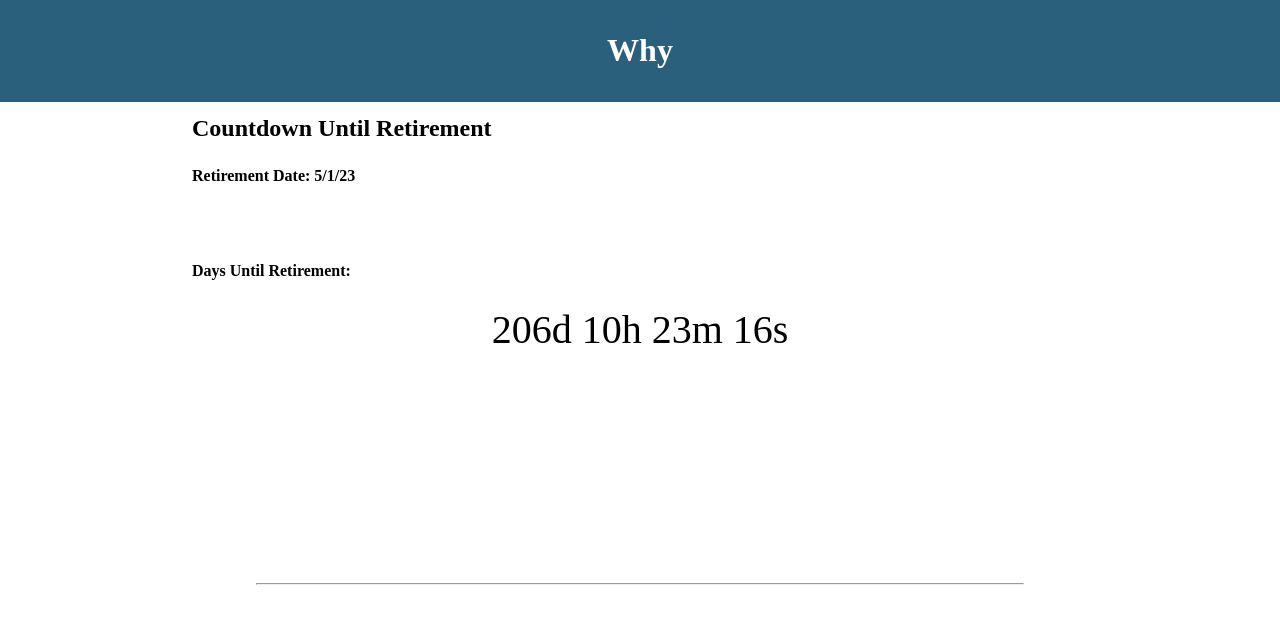
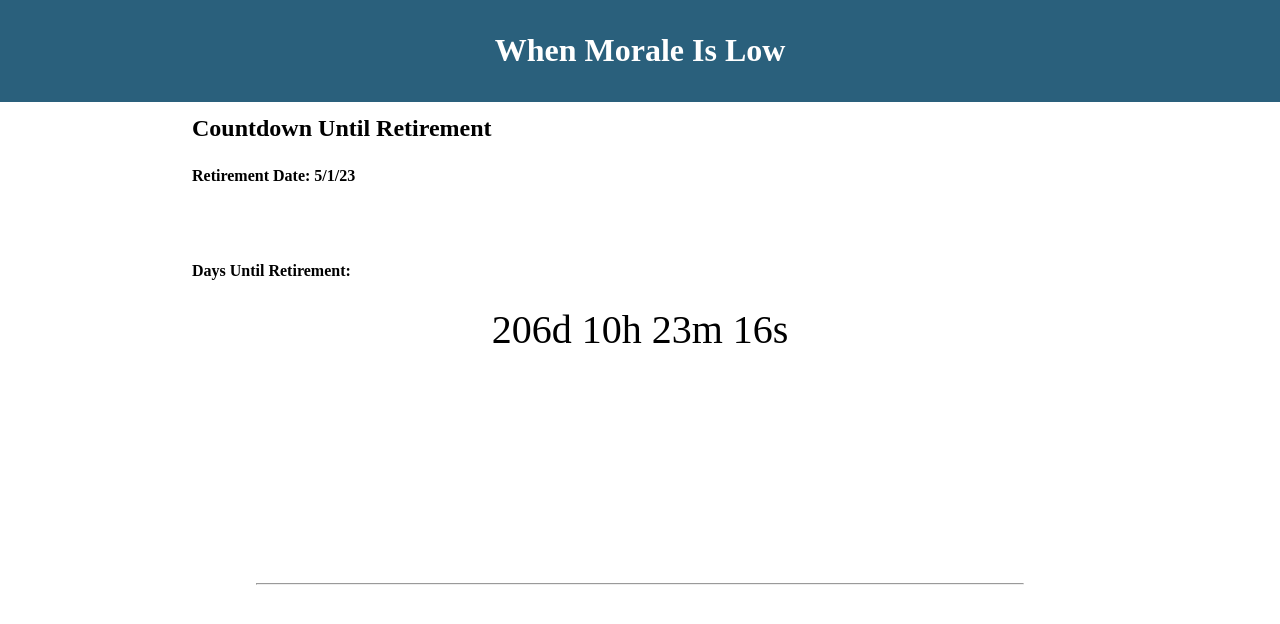
Before and after one commit to Alex-C-Codes/Why, a plain HTML site: page index.html in a window 1280 px wide. Drawn offline with Linux system fonts and the light colour scheme.

Commit message:
updated site title

```diff
--- a/index.html
+++ b/index.html
@@ -4,7 +4,7 @@
 <head>
     <meta charset="UTF-8"/>
     <link rel="stylesheet" href="./Assets/css/style.css">
-    <title>Why</title>
+    <title>When Morale Is Low</title>
 </head>
 
   <body>
@@ -12,7 +12,7 @@
     <!-- Header Section -->
     <div class="header">
         <h1>
-            <a href="/index.html" class="anchor-header"><div style="text-align:center;">Why</div></a>
+            <a href="/index.html" class="anchor-header"><div style="text-align:center;">When Morale Is Low</div></a>
         </h1>
     </div>
 
```
